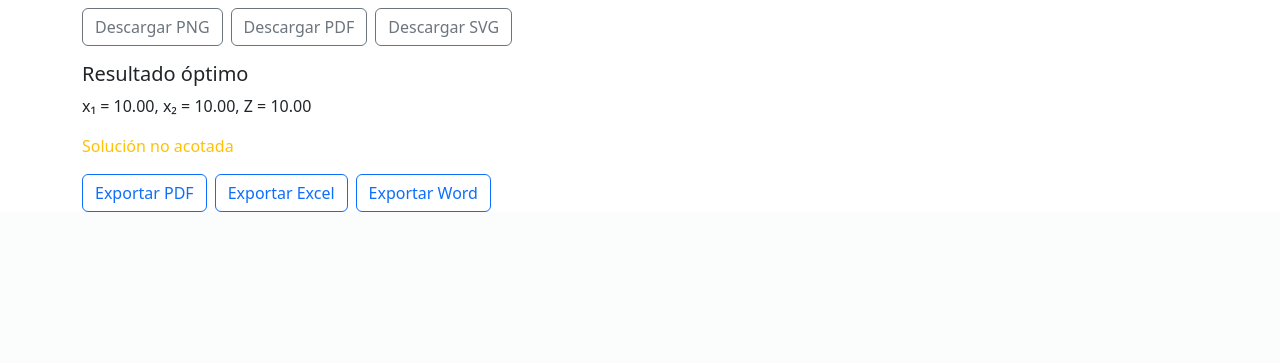
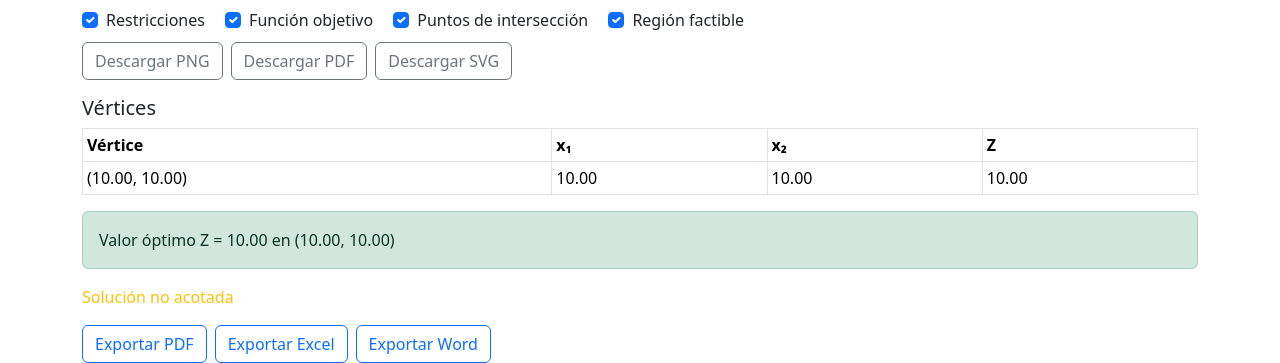
Before and after one commit to YANA021/MOP-METODO-GRAFICO, a Django app: template templates/nuevo_problema.html in a window 1280 px wide. Shown: the part 1266-1629 px from the top of the page. Before the commit the page ends 1478 px from the top, so only its background shows below. Run offline with Django 5.2, Linux system fonts and the light colour scheme; tables that the repository leaves empty hold one stand-in row (values such as "Sample post"); the template is opened without the code that fills it: values that come from a table or form of the project are taken from there, most other values are stand-ins (such as "Sample title", 1, 10 or a date in 2020).

Commit message:
Improve plotly visualization

```diff
--- /dev/null
+++ b/static/js/plot_controls.js
@@ -0,0 +1,20 @@
+// Toggle visibility of plot groups using checkboxes
+document.addEventListener('DOMContentLoaded', function () {
+  const gd = document.querySelector('#plot-container .plotly-graph-div');
+  if (!gd) return;
+  document.querySelectorAll('.plot-toggle').forEach(chk => {
+    chk.addEventListener('change', () => {
+      const group = chk.value;
+      const visible = chk.checked;
+      const indices = [];
+      gd.data.forEach((trace, i) => {
+        if (trace.legendgroup === group) {
+          indices.push(i);
+        }
+      });
+      if (indices.length) {
+        Plotly.restyle(gd, { visible: visible }, indices);
+      }
+    });
+  });
+});
--- a/templates/nuevo_problema.html
+++ b/templates/nuevo_problema.html
@@ -78,6 +78,24 @@
 {% if grafica %}
 <div class="mt-4">
   <div id="plot-container" class="border rounded p-2 ratio ratio-16x9">{{ grafica|safe }}</div>
+  <div id="plot-controls" class="mt-2">
+    <div class="form-check form-check-inline">
+      <input class="form-check-input plot-toggle" type="checkbox" id="chk-rest" value="restricciones" checked>
+      <label class="form-check-label" for="chk-rest">Restricciones</label>
+    </div>
+    <div class="form-check form-check-inline">
+      <input class="form-check-input plot-toggle" type="checkbox" id="chk-obj" value="objetivo" checked>
+      <label class="form-check-label" for="chk-obj">Función objetivo</label>
+    </div>
+    <div class="form-check form-check-inline">
+      <input class="form-check-input plot-toggle" type="checkbox" id="chk-int" value="intersecciones" checked>
+      <label class="form-check-label" for="chk-int">Puntos de intersección</label>
+    </div>
+    <div class="form-check form-check-inline">
+      <input class="form-check-input plot-toggle" type="checkbox" id="chk-reg" value="region" checked>
+      <label class="form-check-label" for="chk-reg">Región factible</label>
+    </div>
+  </div>
   <div class="mt-2 d-flex gap-2">
     <button class="btn btn-outline-secondary download-btn" data-format="png">Descargar PNG</button>
     <button class="btn btn-outline-secondary download-btn" data-format="pdf">Descargar PDF</button>
@@ -85,14 +103,36 @@
   </div>
 </div>
 <script src="{% static 'js/download.js' %}"></script>
+<script src="{% static 'js/plot_controls.js' %}"></script>
 {% endif %}
 {% if resultado %}
 <div class="mt-3">
-  <h5>Resultado óptimo</h5>
-  <p>x₁ = {{ resultado.x|floatformat:2 }}, x₂ = {{ resultado.y|floatformat:2 }}, Z = {{ resultado.z|floatformat:2 }}</p>
+  <h5>Vértices</h5>
+  <table class="table table-bordered table-sm">
+    <thead>
+      <tr><th>Vértice</th><th>x₁</th><th>x₂</th><th>Z</th></tr>
+    </thead>
+    <tbody>
+      {% for v in resultado.vertices %}
+      <tr{% if v.x == resultado.x and v.y == resultado.y %} class="table-success"{% endif %}>
+        <td>({{ v.x|floatformat:2 }}, {{ v.y|floatformat:2 }})</td>
+        <td>{{ v.x|floatformat:2 }}</td>
+        <td>{{ v.y|floatformat:2 }}</td>
+        <td>{{ v.z|floatformat:2 }}</td>
+      </tr>
+      {% endfor %}
+    </tbody>
+  </table>
   {% if resultado.status == 'multiple' %}
-  <p class="text-warning">Solución múltiple</p>
-  {% elif resultado.status == 'no acotada' %}
+  <div class="alert alert-success">
+    Valor óptimo Z = {{ resultado.z|floatformat:2 }} en el segmento entre ({{ resultado.opt_segment.0.0|floatformat:2 }}, {{ resultado.opt_segment.0.1|floatformat:2 }}) y ({{ resultado.opt_segment.1.0|floatformat:2 }}, {{ resultado.opt_segment.1.1|floatformat:2 }})
+  </div>
+  {% else %}
+  <div class="alert alert-success">
+    Valor óptimo Z = {{ resultado.z|floatformat:2 }} en ({{ resultado.x|floatformat:2 }}, {{ resultado.y|floatformat:2 }})
+  </div>
+  {% endif %}
+  {% if resultado.status == 'no acotada' %}
   <p class="text-warning">Solución no acotada</p>
   {% elif resultado.status == 'inviable' %}
   <p class="text-danger">Problema sin solución factible</p>
```
Also changed, not shown: Grafica_app/solver.py (+80 -8 lines).
